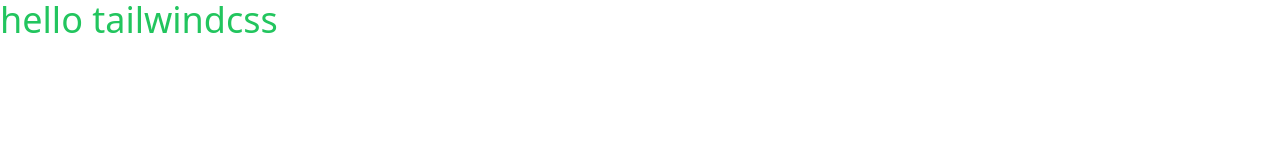
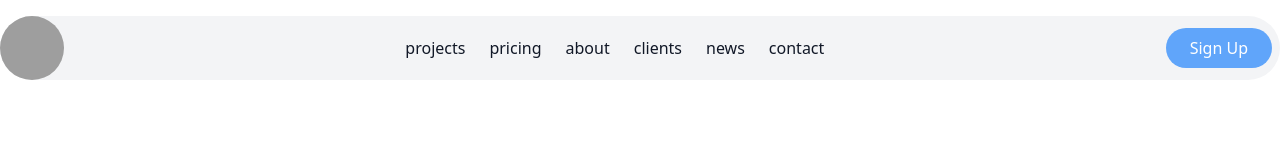
Before and after one commit to ProgrammerSohan/Mastering-Tailwind-CSS, a website: page landing-page/index.html in a window 1280 px wide. Drawn offline with Linux system fonts and the light colour scheme; grey boxes are pictures that could not be loaded.

Commit message:
15_Navbar_t2_s5

```diff
--- a/landing-page/index.html
+++ b/landing-page/index.html
@@ -9,7 +9,25 @@
 
 </head>
 <body>
-    <h1 class="text-4xl text-green-500">hello tailwindcss</h1>
+
+    <div class="container mx-auto bg-gray-100 mt-4 rounded-full">
+         <nav class="flex items-center justify-between">
+            <div class="h-16 w-16">
+                <a href="/"> <img class="rounded-full" src="https://picsum.photos/200" alt=""></a>
+            </div>
+            <ul class="flex space-x-6">
+                <li><a href="#" class="text-gray-900 hover:text-green-700">projects</a></li>
+                <li><a href="#" class="text-gray-900 hover:text-green-700">pricing</a></li>
+                <li><a href="#" class="text-gray-900 hover:text-green-700">about</a></li>
+                <li><a href="#" class="text-gray-900 hover:text-green-700">clients</a></li>
+                <li><a href="#" class="text-gray-900 hover:text-green-700">news</a></li>
+                <li><a href="#" class="text-gray-900 hover:text-green-700">contact</a></li>
+
+            </ul>
+            <button class="px-6 py-2 bg-blue-400 rounded-full mr-2 text-white hover:bg-blue-500 capitalize">sign up</button>
+         </nav>
+    </div>
+
 
 </body>
 </html>
```
Also changed, not shown: landing-page/dist/style.css.
